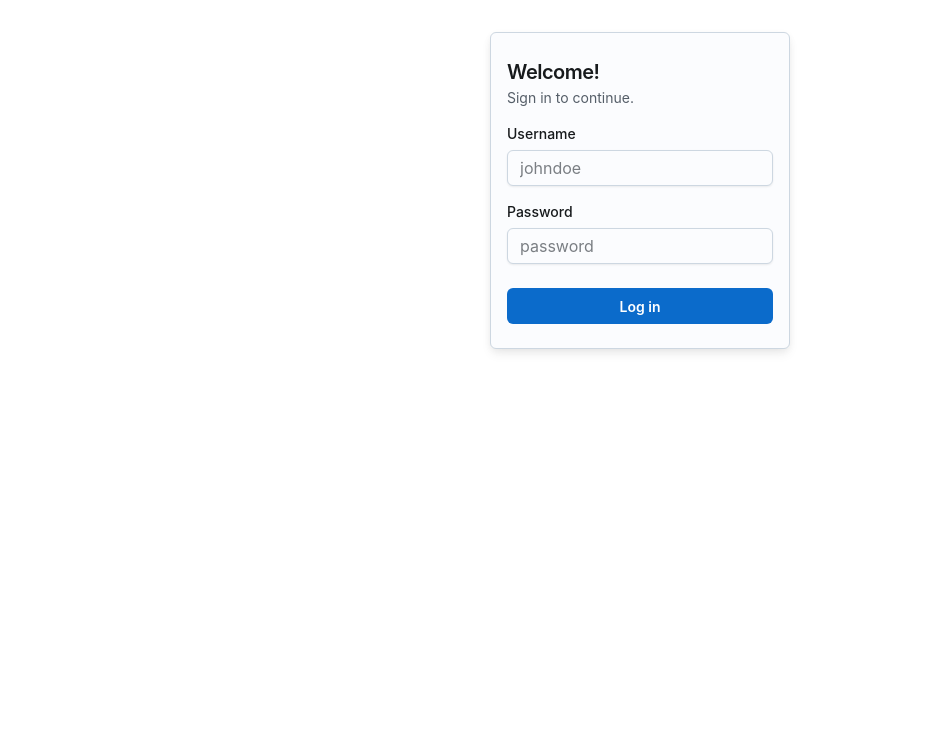
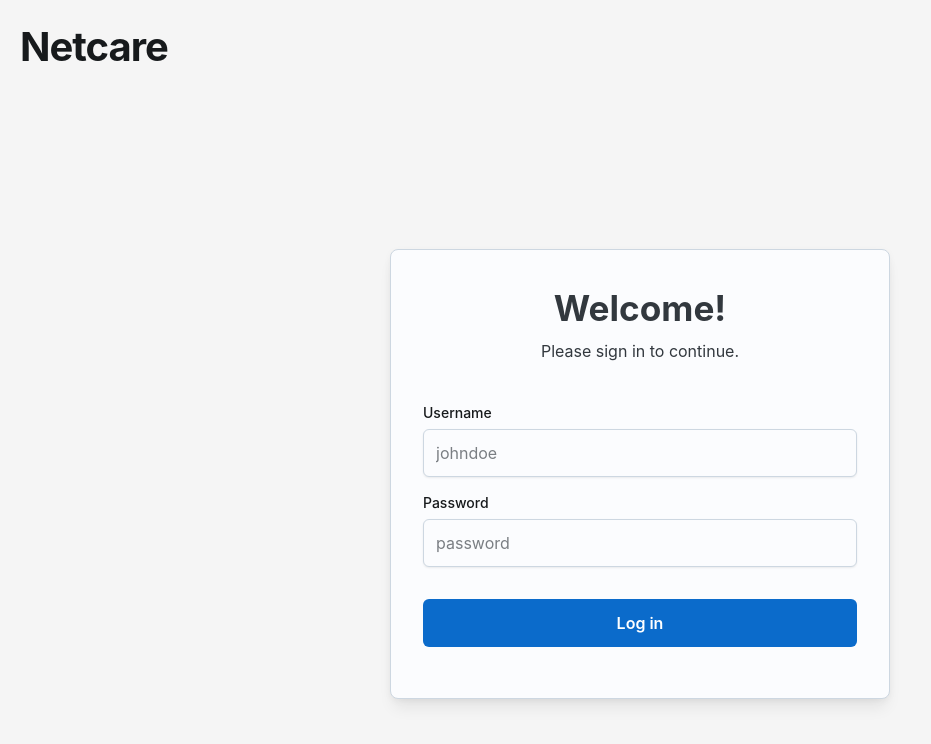
Before and after one commit to cfgcolumbus24/Team-15, a React (Create React App) app in the folder frontend/: page / in a window 1280 px wide. Shown: the top 744 px of the page, without its empty margins (0-931 px from the left). Built offline with nearby package versions, Linux system fonts and the light colour scheme.

Commit message:
Updated login page with style

```diff
--- a/frontend/src/pages/login.tsx
+++ b/frontend/src/pages/login.tsx
@@ -8,19 +8,6 @@ import Input from "@mui/joy/Input";
 import Button from "@mui/joy/Button";
 import { useNavigate } from "react-router-dom";
 
-function ModeToggle() {
-  const [mounted, setMounted] = React.useState(false);
-
-  // necessary for server-side rendering
-  // because mode is undefined on the server
-  React.useEffect(() => {
-    setMounted(true);
-  }, []);
-  if (!mounted) {
-    return <Button variant="soft">Change mode</Button>;
-  }
-}
-
 const LoginFinal = () => {
   const navigate = useNavigate();
 
@@ -29,53 +16,89 @@ const LoginFinal = () => {
   };
 
   return (
-    <main>
-      <ModeToggle />
+    <main
+      style={{
+        display: "flex",
+        flexDirection: "column",
+        alignItems: "flex-start", // Align items to the left
+        justifyContent: "flex-start", // Align items to the top
+        height: "100vh",
+        backgroundColor: "#f5f5f5",
+        padding: "20px", // Add padding to the main container
+      }}
+    >
       <CssBaseline />
+      <Typography
+        level="h2"
+        component="h1"
+        sx={{
+          fontWeight: "bold",
+          fontSize: "2.5rem",
+          mb: 2 // Margin below the title
+        }}
+      >
+        Netcare
+      </Typography>
       <Sheet
         sx={{
-          width: 300,
-          mx: "auto", // margin left & right
-          my: 4, // margin top & bottom
-          py: 3, // padding top & bottom
-          px: 2, // padding left & right
+          width: 500, // Width of the sign-in box
+          height: 450, // Set to auto to adjust based on content
+          mx: "auto",
+          my: 0, // Remove margin top and bottom
+          py: 4,
+          px: 4,
           display: "flex",
           flexDirection: "column",
           gap: 2,
-          borderRadius: "sm",
-          boxShadow: "md",
+          borderRadius: "md",
+          boxShadow: "lg",
+          marginTop: "160px", // Space above the sign-in box
         }}
         variant="outlined"
       >
-        <div>
-          <Typography level="h4" component="h1">
-            <b>Welcome!</b>
+        <Typography level="body-md" textAlign="center" sx={{ mb: -1.5, fontWeight: "bold",  fontSize: "2.2rem"}}>
+          Welcome!
         </Typography>
-          <Typography level="body-sm">Sign in to continue.</Typography>
-        </div>
+        <Typography level="body-md" textAlign="center" sx={{ mb: 3 }}>
+          Please sign in to continue.
+        </Typography>
         <FormControl>
           <FormLabel>Username</FormLabel>
           <Input
-            // html input attribute
             name="username"
-            type="username"
+            type="text"
             placeholder="johndoe"
+            sx={{
+              height: '48px', // Set input height
+              fontSize: '1rem', // Font size for inputs
+            }}
           />
         </FormControl>
         <FormControl>
           <FormLabel>Password</FormLabel>
           <Input
-            // html input attribute
             name="password"
             type="password"
             placeholder="password"
+            sx={{
+              height: '48px', // Set input height
+              fontSize: '1rem', // Font size for inputs
+            }}
           />
         </FormControl>
-        <Button sx={{ mt: 1}} onClick = {handleLogin}>
+        <Button
+          sx={{
+            mt: 2, // Margin top for button
+            height: '48px', // Set button height
+            fontSize: '1rem', // Font size for button
+          }}
+          onClick={handleLogin}
+        >
           Log in
         </Button>
       </Sheet>
     </main>
   );
 }
+
 export default LoginFinal;
```
Lines whose indentation alone changed are shown as unchanged.
